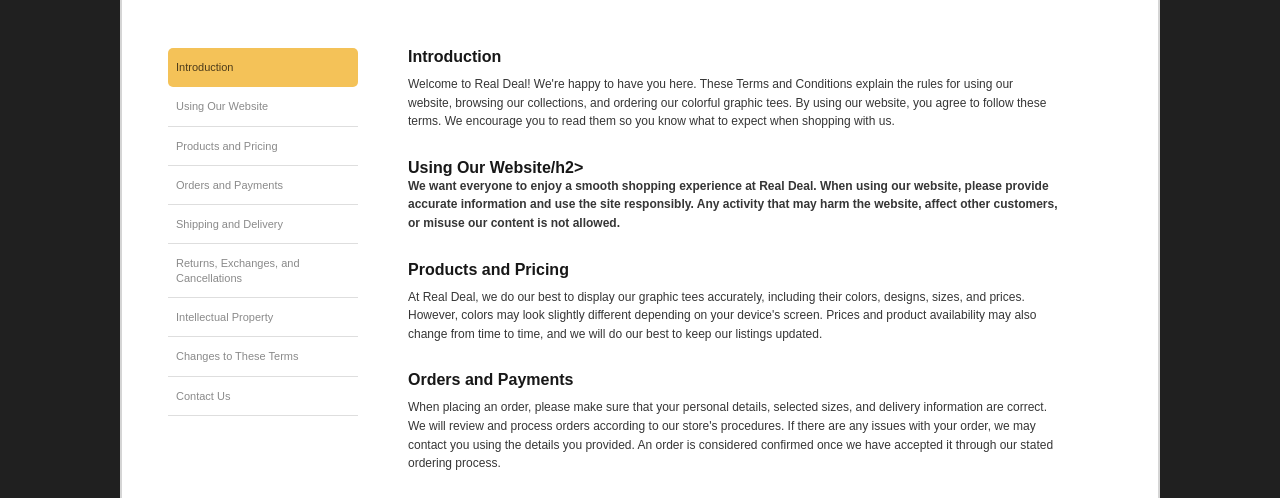
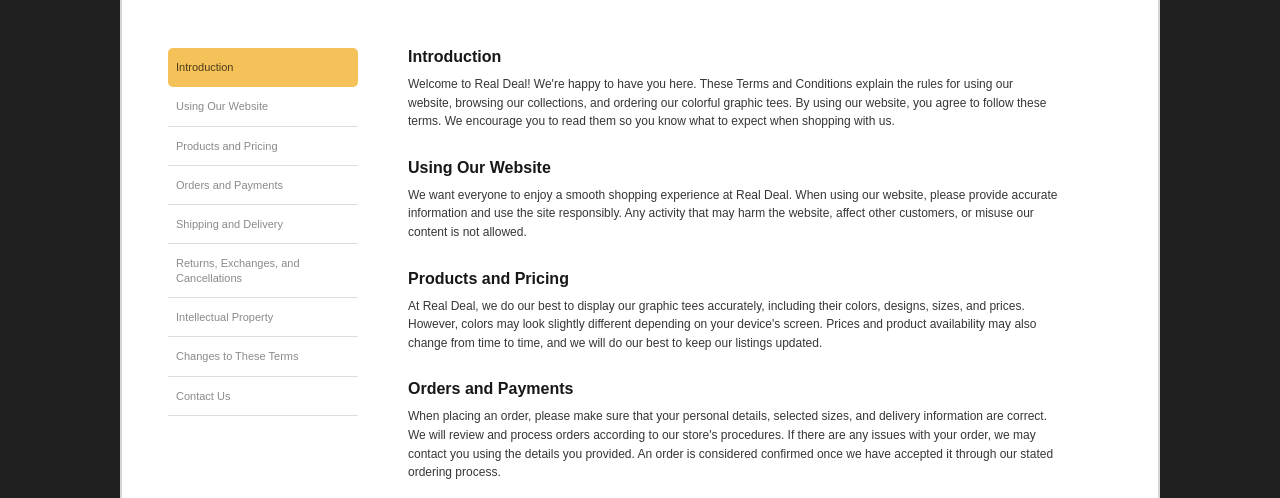
Before and after one commit to webcraftgroup/real-deal, a plain HTML site: page terms.html in a window 1280 px wide. Shown: the part 264-762 px from the top of the page. Drawn offline with Linux system fonts and the light colour scheme; files whose address does not match are found by name.

Commit message:
Update terms.html

```diff
--- a/terms.html
+++ b/terms.html
@@ -55,7 +55,7 @@
         </section>
 
         <section id="information" class="policy-section">
-          <h2>Using Our Website/h2>
+          <h2>Using Our Website</h2>
           <p>
             We want everyone to enjoy a smooth shopping experience at Real Deal. When using our website, please provide accurate information and use the site responsibly. Any activity that may harm the website, affect other customers, or misuse our content is not allowed.
           </p>
```
